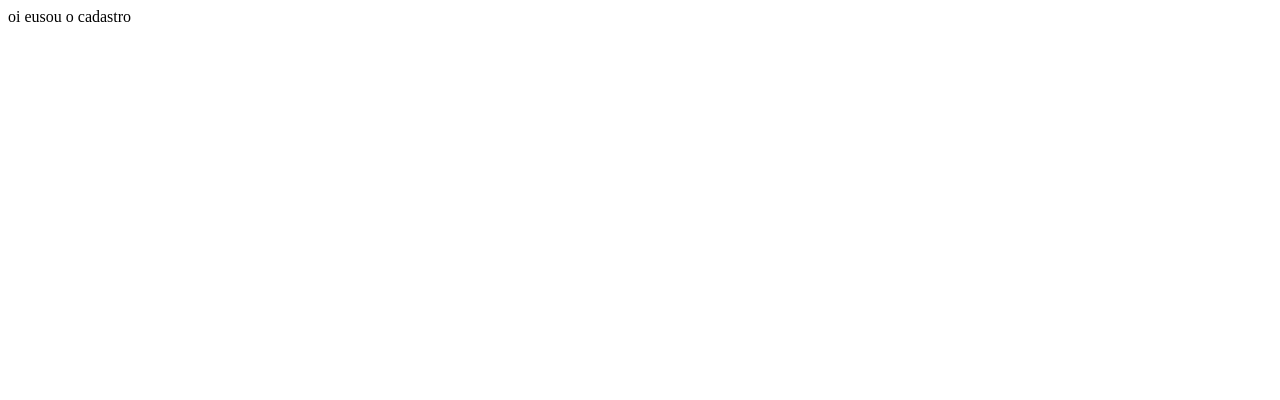
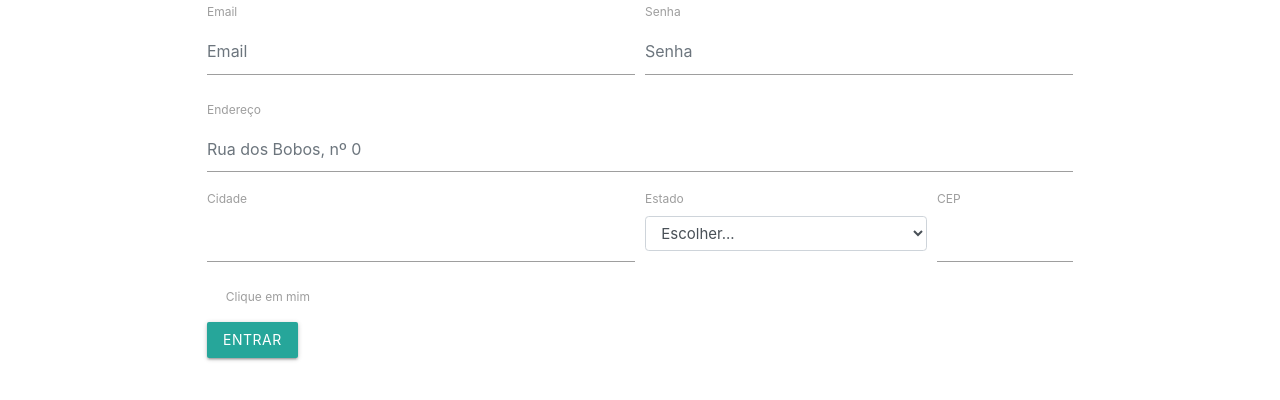
Before and after one commit to oGabrielArruda/cherryHealthy, a plain HTML site: page signup-html/signup.html in a window 1280 px wide. Drawn offline with nearby package versions, Linux system fonts and the light colour scheme.

Commit message:
start singup

```diff
--- a/signup-html/signup.html
+++ b/signup-html/signup.html
@@ -4,9 +4,81 @@
     <meta charset="UTF-8">
     <meta name="viewport" content="width=device-width, initial-scale=1.0">
     <meta http-equiv="X-UA-Compatible" content="ie=edge">
-    <title>Document</title>
+    <title>Cadastro</title>
+
+    <link rel="stylesheet" href="https://stackpath.bootstrapcdn.com/bootstrap/4.3.1/css/bootstrap.min.css" integrity="sha384-ggOyR0iXCbMQv3Xipma34MD+dH/1fQ784/j6cY/iJTQUOhcWr7x9JvoRxT2MZw1T" crossorigin="anonymous">
+    <link rel="stylesheet" href="https://cdnjs.cloudflare.com/ajax/libs/materialize/1.0.0/css/materialize.min.css">
 </head>
 <body>
-    oi eusou o cadastro
+    <div class="container">
+    <form>
+        <div class="form-row">
+          <div class="form-group col-md-6">
+            <label for="inputEmail4">Email</label>
+            <input type="email" class="form-control" id="inputEmail4" placeholder="Email">
+          </div>
+          <div class="form-group col-md-6">
+            <label for="inputPassword4">Senha</label>
+            <input type="password" class="form-control" id="inputPassword4" placeholder="Senha">
+          </div>
+        </div>
+        <div class="form-group">
+          <label for="inputAddress">Endereço</label>
+          <input type="text" class="form-control" id="inputAddress" placeholder="Rua dos Bobos, nº 0">
+        </div>
+        <div class="form-row">
+          <div class="form-group col-md-6">
+            <label for="inputCity">Cidade</label>
+            <input type="text" class="form-control" id="inputCity">
+          </div>
+          <div class="form-group col-md-4">
+            <label for="inputEstado">Estado</label>
+            <select id="inputEstado" class="form-control">
+              <option selected>Escolher...</option>
+              <option>SP</option>
+              <option>RJ</option>
+              <option>ES</option>
+              <option>MG</option>
+              <option>RS</option>
+              <option>PR</option>
+              <option>SC</option>
+              <option>MT</option>
+              <option>MS</option>
+              <option>GO</option>
+              <option>DF</option>
+              <option>AM</option>
+              <option>PA</option>
+              <option>AC</option>
+              <option>RR</option>
+              <option>AP</option>
+              <option>RO</option>
+              <option>TO</option>
+              <option>SE</option>
+              <option>AL</option>
+              <option>PB</option>
+              <option>PE</option>
+              <option>MA</option>
+              <option>BA</option>
+              <option>PI</option>
+              <option>RN</option>
+              <option>CE</option>
+            </select>
+          </div>
+          <div class="form-group col-md-2">
+            <label for="inputCEP">CEP</label>
+            <input type="text" class="form-control" id="inputCEP">
+          </div>
+        </div>
+        <div class="form-group">
+          <div class="form-check">
+            <input class="form-check-input" type="checkbox" id="gridCheck">
+            <label class="form-check-label" for="gridCheck">
+              Clique em mim
+            </label>
+          </div>
+        </div>
+        <button type="submit" class="btn btn-primary">Entrar</button>
+      </form>
+    </div>
 </body>
 </html>
```
